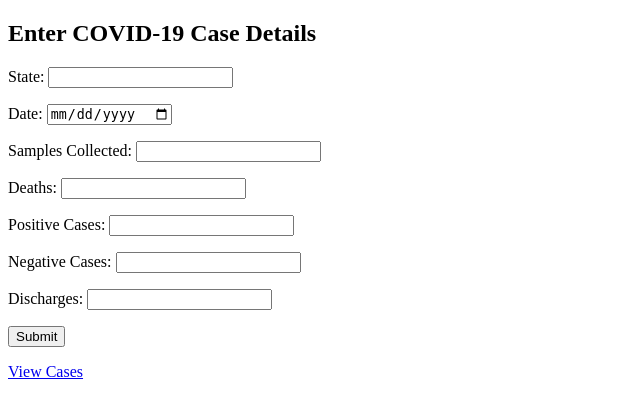
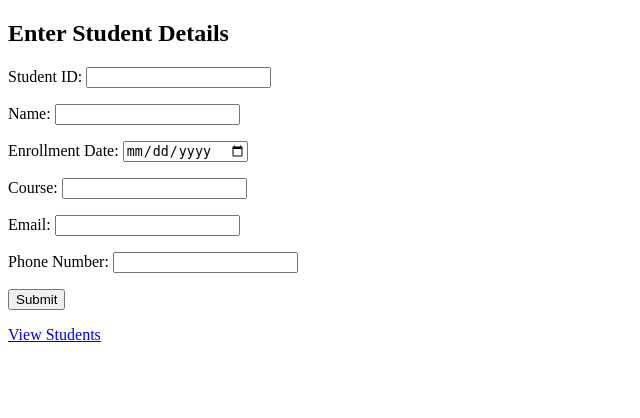
Before and after one commit to melbinmartin/cloud, a Flask app: page / in a window 1280 px wide. Shown: the top 418 px of the page, without its empty margins (0-640 px from the left). Run offline with Flask 3, Linux system fonts and the light colour scheme.

Commit message:
Update index.html

```diff
--- a/templates/index.html
+++ b/templates/index.html
@@ -1,20 +1,19 @@
 <!DOCTYPE html>
 <html>
 <head>
-    <title>COVID-19 Case Entry</title>
+    <title>Student Entry</title>
 </head>
 <body>
-    <h2>Enter COVID-19 Case Details</h2>
+    <h2>Enter Student Details</h2>
     <form action="/submit" method="post">
-        <p>State: <input type="text" name="State_Name" /></p>
-        <p>Date: <input type="date" name="Date_of_Record" /></p>
-        <p>Samples Collected: <input type="number" name="No_of_Samples" /></p>
-        <p>Deaths: <input type="number" name="No_of_Deaths" /></p>
-        <p>Positive Cases: <input type="number" name="No_of_Positive" /></p>
-        <p>Negative Cases: <input type="number" name="No_of_Negative" /></p>
-        <p>Discharges: <input type="number" name="No_of_Discharge" /></p>
+        <p>Student ID: <input type="text" name="Student_ID" /></p>
+        <p>Name: <input type="text" name="Name" /></p>
+        <p>Enrollment Date: <input type="date" name="Enrollment_Date" /></p>
+        <p>Course: <input type="text" name="Course" /></p>
+        <p>Email: <input type="email" name="Email" /></p>
+        <p>Phone Number: <input type="tel" name="Phone_Number" /></p>
         <p><input type="submit" /></p>
     </form>
-    <a href="/cases">View Cases</a>
+    <a href="/students">View Students</a>
 </body>
 </html>
```
